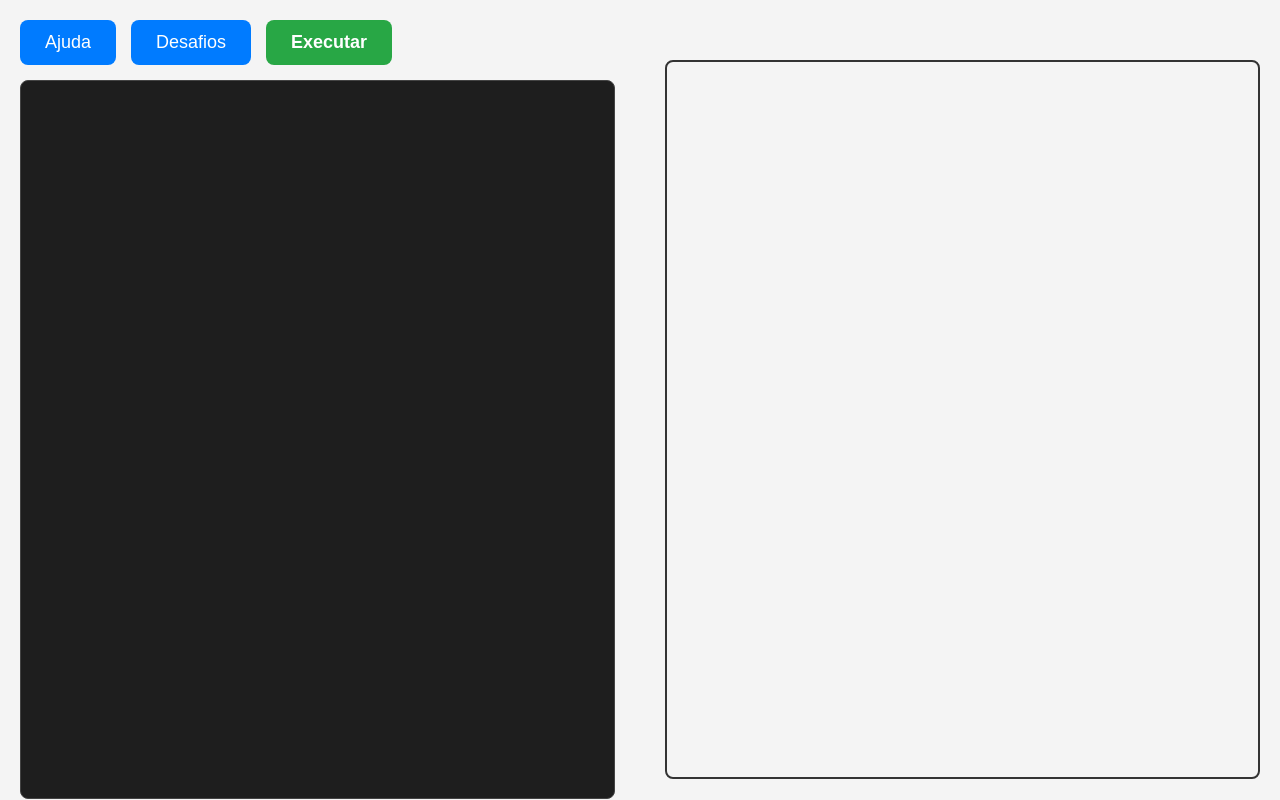
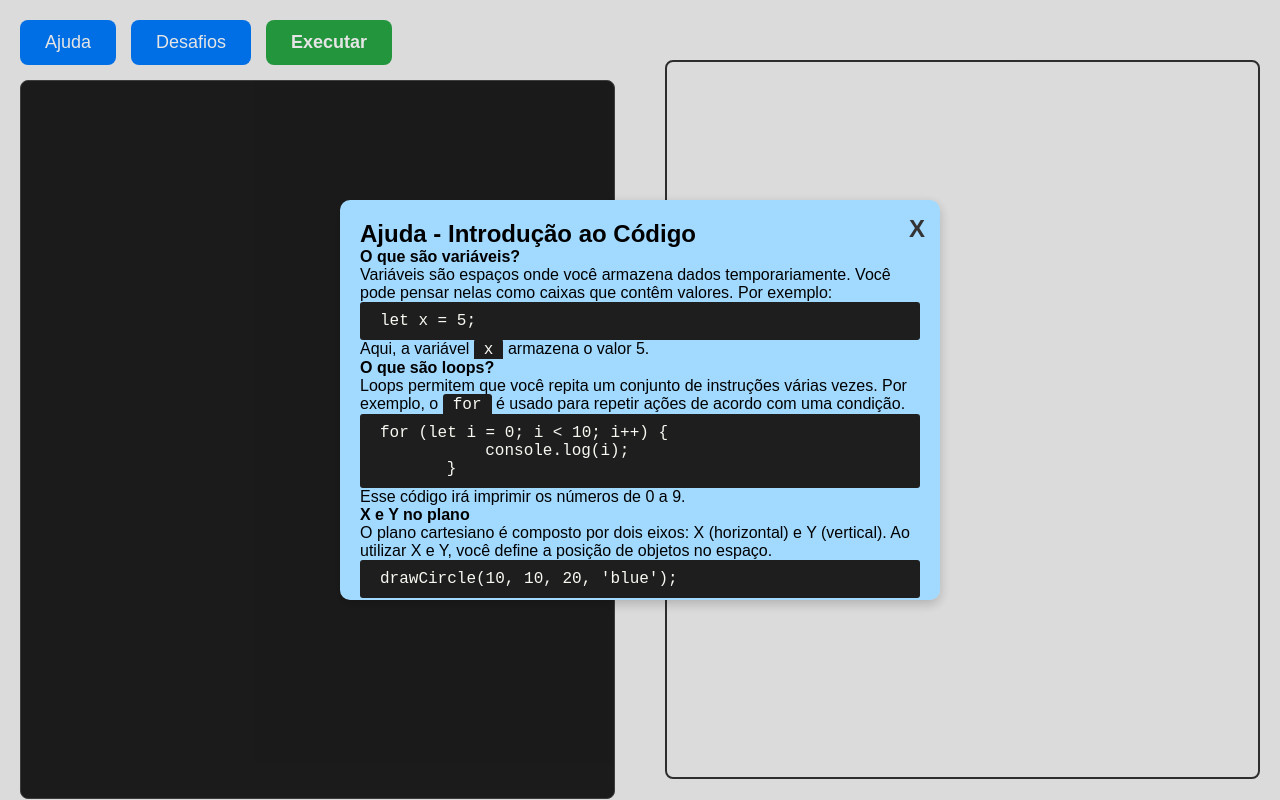
Before and after one commit to JoaoCussolim/JSTurtle, a plain HTML site: page index.html in a window 1280 px wide. Both pictures are taken after a click on the button "Ajuda". Drawn offline with Linux system fonts and the light colour scheme.

Commit message:
Novos dialogs e tipos no css
Atualização geral do css, com css de lista, dialog e code. Texto base para o modal de ajuda.

```diff
--- a/index.html
+++ b/index.html
@@ -13,7 +13,7 @@
     <div class="container">
         <div class="left-panel">
             <div class="buttons">
-                <button class="help-button">Ajuda</button>
+                <button class="help-button" onclick="showHelpModal()">Ajuda</button>
                 <button class="challenges-button">Desafios</button>
                 <button class="execute-button">Executar</button>
             </div>
@@ -23,6 +23,39 @@
             <canvas class="canvas-display"></canvas>
         </div>
     </div>
+
+    <dialog id="help-dialog">
+        <button id="help-dialog-close-button" class="dialog-close-button">X</button>
+        <h2>Ajuda - Introdução ao Código</h2>
+        <p><strong>O que são variáveis?</strong></p>
+        <p>Variáveis são espaços onde você armazena dados temporariamente. Você pode pensar nelas como caixas que contêm valores. Por exemplo:</p>
+        <pre><code>let x = 5;</code></pre>
+        <p>Aqui, a variável <code>x</code> armazena o valor 5.</p>
+
+        <p><strong>O que são loops?</strong></p>
+        <p>Loops permitem que você repita um conjunto de instruções várias vezes. Por exemplo, o <code>for</code> é usado para repetir ações de acordo com uma condição.</p>
+        <pre><code>for (let i = 0; i < 10; i++) {
+            console.log(i);
+        }</code></pre>
+        <p>Esse código irá imprimir os números de 0 a 9.</p>
+
+        <p><strong>X e Y no plano</strong></p>
+        <p>O plano cartesiano é composto por dois eixos: X (horizontal) e Y (vertical). Ao utilizar X e Y, você define a posição de objetos no espaço.</p>
+        <pre><code>drawCircle(10, 10, 20, 'blue');</code></pre>
+        <p>Neste caso, o círculo será desenhado na posição X = 10 e Y = 10, raio de valor 20 e cor Azul.</p>
+
+        <p><strong>Funções disponíveis:</strong></p>
+        <ul>
+            <li><strong>Função 1:</strong> clear() - Limpa a tela</li>
+            <li><strong>Função 2:</strong> drawSquare(x, y, size, color) - Desenha um quadrado</li>
+            <li><strong>Função 3:</strong> drawCircle(x, y, size, color) - Desenha um circulo</li>
+        </ul>
+    </dialog>
+
+    <dialog id="challenges-dialog">
+        <button id="challenges-dialog-close-button" class="dialog-close-button">X</button>
+        <h1 class="dialog-content">DESAFIOSSSSSSSS</h1>
+    </dialog>
 </body>
 
 </html>
--- a/main.js
+++ b/main.js
@@ -53,7 +53,23 @@ document.addEventListener("DOMContentLoaded", function () {
         }
     }
 
-    document.querySelector(".help-button").addEventListener("click", function () {
+    document.querySelector(".execute-button").addEventListener("click", function () {
         runCode();
     });
+
+    document.querySelector(".help-button").addEventListener("click", function () {
+        document.querySelector("#help-dialog").showModal()
+    });
+
+    document.querySelector("#help-dialog-close-button").addEventListener("click", function () {
+        document.querySelector("#help-dialog").close()
+    })
+
+    document.querySelector(".challenges-button").addEventListener("click", function () {
+        document.querySelector("#challenges-dialog").showModal()
+    });
+
+    document.querySelector("#challenges-dialog-close-button").addEventListener("click", function () {
+        document.querySelector("#challenges-dialog").close()
+    })
 });
--- a/style.css
+++ b/style.css
@@ -93,6 +93,68 @@ canvas {
     border-radius: 8px;
 }
 
+dialog {
+    width: 80%;
+    max-width: 600px;
+    height: auto;
+    max-height: 70vh;
+    background-color: #a2d9ff;
+    border: none;
+    border-radius: 10px;
+    padding: 20px;
+    box-shadow: 0 4px 12px rgba(0, 0, 0, 0.2);
+    position: fixed;
+    top: 50%;
+    left: 50%;
+    transform: translate(-50%, -50%);
+    z-index: 1000;
+    overflow-y: auto;
+}
+
+.dialog-close-button {
+    position: absolute;
+    top: 10px;
+    right: 10px;
+    font-size: 24px;
+    color: #333;
+    background: none;
+    border: none;
+    cursor: pointer;
+    font-weight: bold;
+    padding: 5px;
+}
+
+.dialog-content {
+    text-align: center;
+    font-size: 18px;
+}
+
+code {
+    background-color: #1e1e1e;
+    color: #f8f8f2;
+    padding: 2px 10px;
+    border-radius: 3px;
+    font-family: "Courier New", monospace;
+}
+
+pre {
+    background-color: #1e1e1e;
+    color: #f8f8f2;
+    padding: 10px;
+    border-radius: 3px;
+    font-family: "Courier New", monospace;
+    overflow-x: auto;
+}
+
+ul {
+    list-style-type: none;
+    padding-left: 0;
+}
+
+ul li {
+    margin-bottom: 10px;
+}
+
 @media (max-width: 768px) {
     .container {
         flex-direction: column;
@@ -118,4 +180,9 @@ canvas {
     textarea {
         height: 200px;
     }
+
+    dialog {
+        width: 90%;
+        max-width: 500px;
+    }
 }
```
